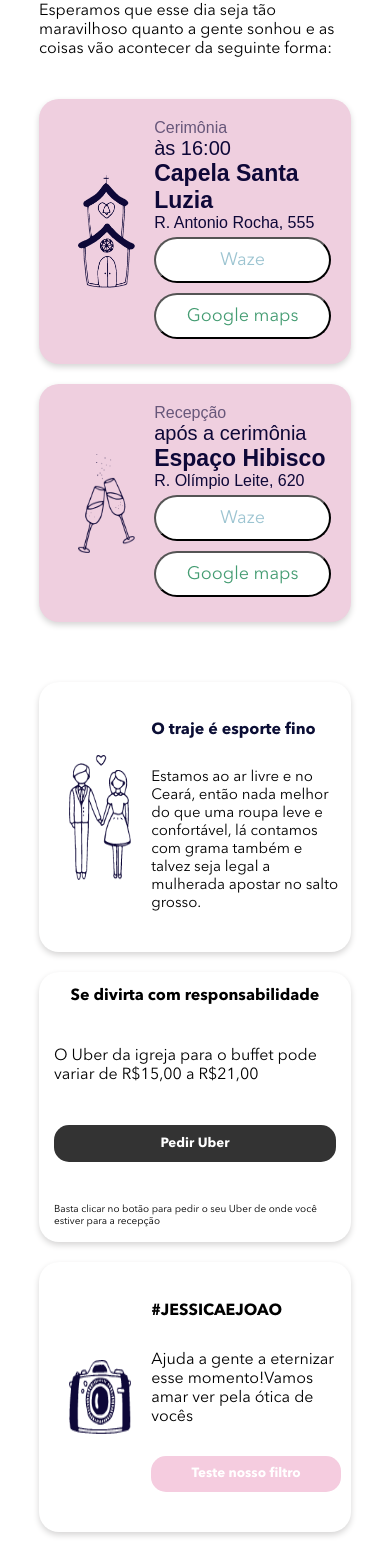
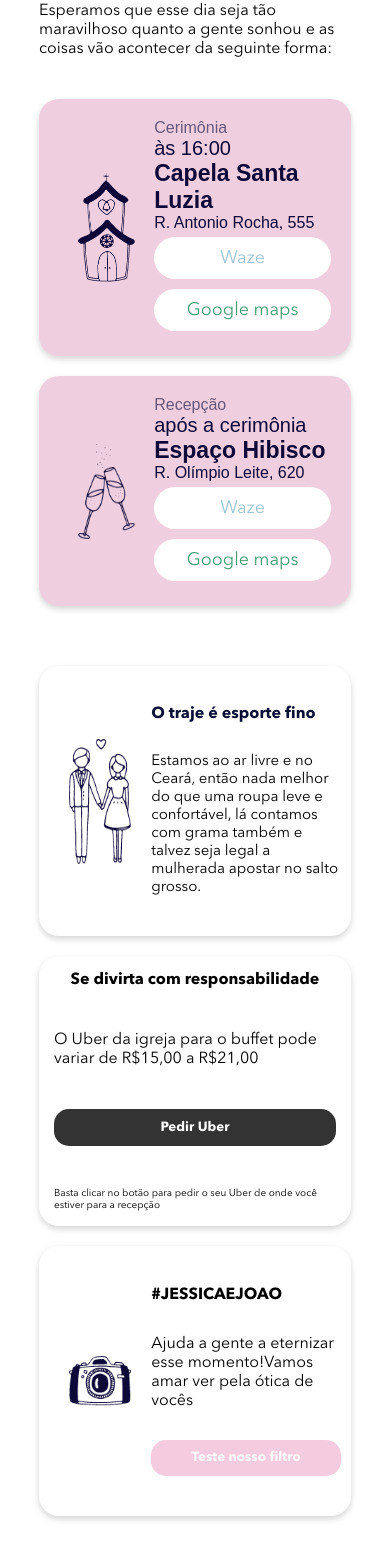
Before and after one commit to joaolfr/site-casamento, a React (Create React App) app: page / in a window 390 px wide. Shown: the part 408-1976 px from the top of the page. Built offline with nearby package versions, Linux system fonts and the light colour scheme.

Commit message:
corrections

```diff
--- a/src/pages/home/cards/styles.css
+++ b/src/pages/home/cards/styles.css
@@ -80,7 +80,7 @@
 }
 #icon_div img {
   width: 80px;
-  height: 180px;
+  height: 160px;
   max-height: 80%;
   max-width: 60%;
 }
@@ -145,6 +145,7 @@
   padding: 10px 0;
   border-radius: 25px;
   background: #fff;
+  border: none;
 }
 
 @media screen and (max-width: 600px) {
@@ -262,7 +263,7 @@
 }
 @media screen and (max-width: 600px) {
   #camera_icon {
-    height: 30% !important;
+    height: 20% !important;
     width: 80px !important;
   }
 }
--- a/src/pages/home/resumo/styles.css
+++ b/src/pages/home/resumo/styles.css
@@ -109,6 +109,6 @@
     padding: 0;
   }
   #resume_div p {
-    font-size: 20px;
+    font-size: 18px;
   }
 }
```
